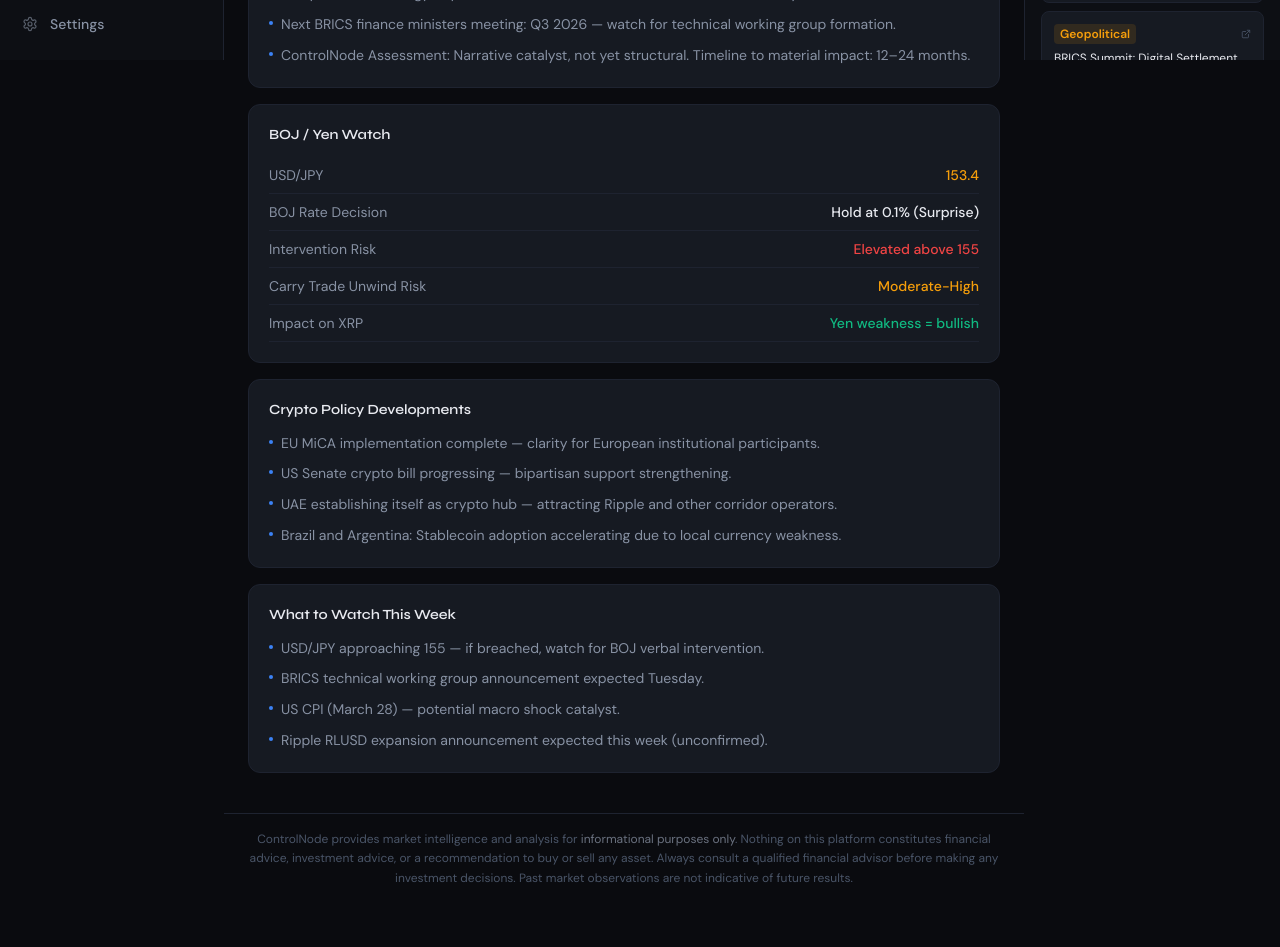
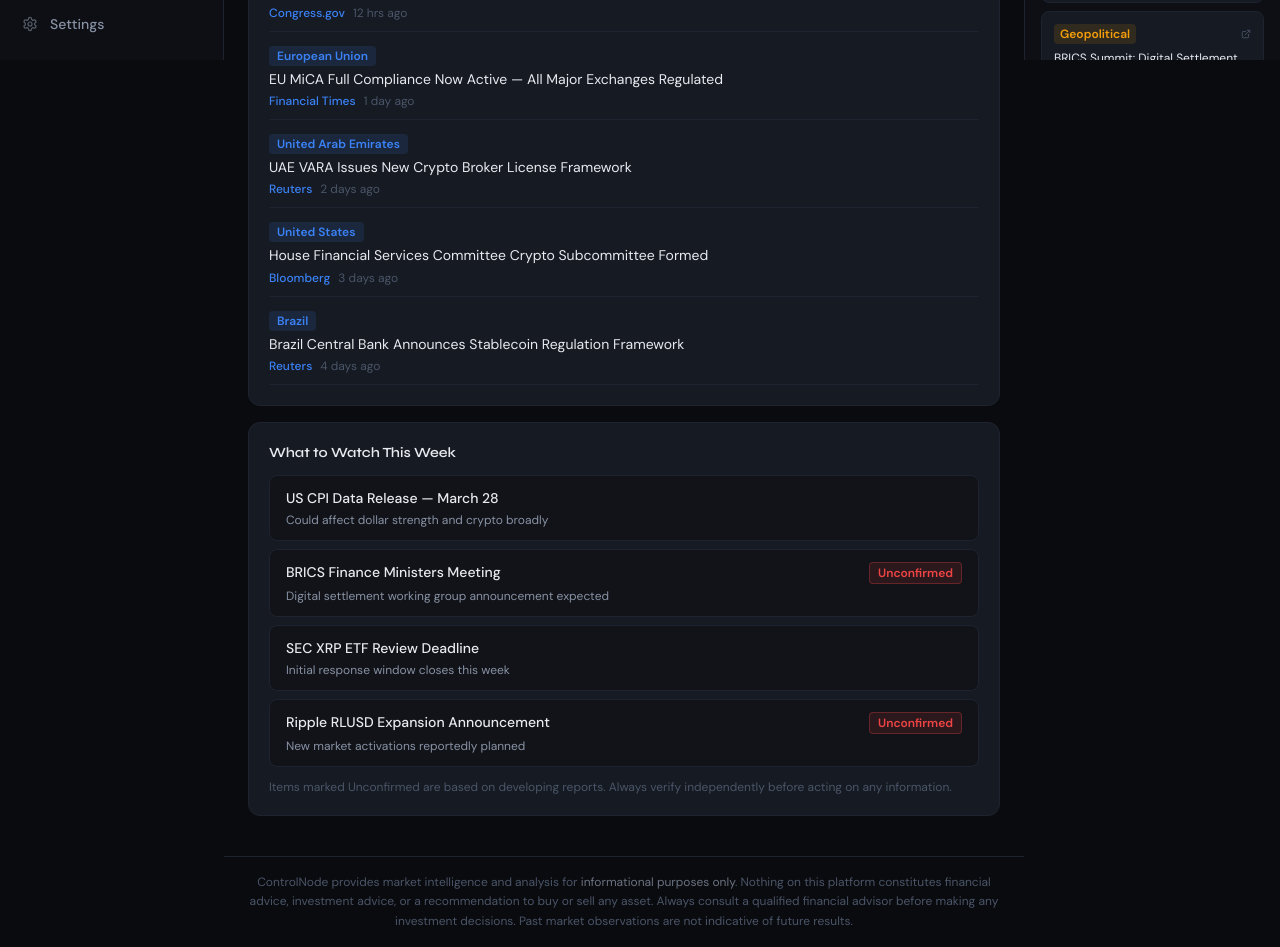
Before and after one commit to leadkastos/controlnode, a React (Vite) app: page /geopolitical-watch in a window 1280 px wide. Shown: the part 740-1687 px from the top of the page. Before the commit the page ends 1644 px from the top, so only its background shows below. Built offline with nearby package versions, Linux system fonts and the light colour scheme.

Commit message:
Update GeopoliticalWatch.jsx

```diff
--- a/src/pages/GeopoliticalWatch.jsx
+++ b/src/pages/GeopoliticalWatch.jsx
@@ -1,14 +1,30 @@
 import React from 'react'
 import AppLayout from '../components/AppLayout'
-import DetailPageLayout, { DetailSection, DataRow, BulletList } from '../components/DetailPageLayout'
+import DetailPageLayout, { DetailSection, BulletList } from '../components/DetailPageLayout'
 import { Badge } from '../components/UI'
+import { ExternalLink } from 'lucide-react'
 
 const flashPoints = [
   { region: 'Japan / USD-JPY', level: 'High', color: 'red', note: 'BOJ hold → Yen weakness. Carry trade unwind risk elevated.' },
   { region: 'BRICS Summit', level: 'Elevated', color: 'yellow', note: 'Digital settlement framework language introduced. Monitoring.' },
-  { region: 'Middle East', level: 'Moderate', color: 'yellow', note: 'Oil supply disruption risk. Brent at $87.40.' },
+  { region: 'Middle East / Oil', level: 'Moderate', color: 'yellow', note: 'Oil supply disruption risk. Brent at $87.40.' },
   { region: 'US–China Trade', level: 'Low', color: 'green', note: 'Tariff talks ongoing. No new escalation in 30 days.' },
   { region: 'Taiwan Strait', level: 'Monitor', color: 'blue', note: 'No new incidents. Background risk persists.' },
+]
+
+const cryptoPolicyNews = [
+  { region: 'United States', headline: 'Senate Banking Committee Schedules Crypto Market Structure Hearing', source: 'Congress.gov', time: '12 hrs ago', confirmed: true },
+  { region: 'European Union', headline: 'EU MiCA Full Compliance Now Active — All Major Exchanges Regulated', source: 'Financial Times', time: '1 day ago', confirmed: true },
+  { region: 'United Arab Emirates', headline: 'UAE VARA Issues New Crypto Broker License Framework', source: 'Reuters', time: '2 days ago', confirmed: true },
+  { region: 'United States', headline: 'House Financial Services Committee Crypto Subcommittee Formed', source: 'Bloomberg', time: '3 days ago', confirmed: true },
+  { region: 'Brazil', headline: 'Brazil Central Bank Announces Stablecoin Regulation Framework', source: 'Reuters', time: '4 days ago', confirmed: true },
+]
+
+const weeklyWatch = [
+  { item: 'US CPI Data Release — March 28', impact: 'Could affect dollar strength and crypto broadly', confirmed: true },
+  { item: 'BRICS Finance Ministers Meeting', impact: 'Digital settlement working group announcement expected', confirmed: false },
+  { item: 'SEC XRP ETF Review Deadline', impact: 'Initial response window closes this week', confirmed: true },
+  { item: 'Ripple RLUSD Expansion Announcement', impact: 'New market activations reportedly planned', confirmed: false },
 ]
 
 export default function GeopoliticalWatch() {
@@ -16,14 +32,16 @@
     <AppLayout>
       <DetailPageLayout
         title="Geopolitical Watch"
-        subtitle="Tracking macro geopolitical events that directly and indirectly influence crypto market structure."
+        subtitle="Macro geopolitical events and crypto policy developments that may affect XRP and digital assets. Informational purposes only."
         badge="RISK LEVEL: ELEVATED"
         badgeColor="yellow"
       >
+
+        {/* Flash Points */}
         <DetailSection title="Active Flash Points">
-          <div className="space-y-3">
+          <div className="space-y-2">
             {flashPoints.map((fp) => (
-              <div key={fp.region} className="flex items-start justify-between gap-3 py-2" style={{ borderBottom: '1px solid #1e2330' }}>
+              <div key={fp.region} className="flex items-start justify-between gap-3 py-2.5" style={{ borderBottom: '1px solid #1e2330' }}>
                 <div>
                   <p className="text-sm font-medium" style={{ color: '#e8eaf0' }}>{fp.region}</p>
                   <p className="text-xs mt-0.5" style={{ color: '#8892a4' }}>{fp.note}</p>
@@ -34,43 +52,62 @@
           </div>
         </DetailSection>
 
-        <DetailSection title="BRICS Summit — Key Developments">
-          <BulletList items={[
-            'First mention of "digital settlement framework" in official BRICS communiqué — significant language shift.',
-            'India and Brazil both signaled openness to non-USD settlement pilots for bilateral trade.',
-            'No specific technology or protocol named — XRP/RLUSD not mentioned directly.',
-            'Next BRICS finance ministers meeting: Q3 2026 — watch for technical working group formation.',
-            'ControlNode Assessment: Narrative catalyst, not yet structural. Timeline to material impact: 12–24 months.',
-          ]} />
-        </DetailSection>
-
-        <DetailSection title="BOJ / Yen Watch">
-          <div className="space-y-0">
-            <DataRow label="USD/JPY" value="153.4" valueColor="#f59e0b" />
-            <DataRow label="BOJ Rate Decision" value="Hold at 0.1% (Surprise)" />
-            <DataRow label="Intervention Risk" value="Elevated above 155" valueColor="#ef4444" />
-            <DataRow label="Carry Trade Unwind Risk" value="Moderate-High" valueColor="#f59e0b" />
-            <DataRow label="Impact on XRP" value="Yen weakness = bullish" valueColor="#10b981" />
+        {/* Crypto Policy */}
+        <DetailSection title="Crypto Policy Developments">
+          <div className="space-y-1">
+            {cryptoPolicyNews.map((item, i) => (
+              <div key={i} className="py-2.5" style={{ borderBottom: '1px solid #1e2330' }}>
+                <div className="flex items-center gap-2 mb-1 flex-wrap">
+                  <span
+                    className="text-xs font-semibold px-2 py-0.5 rounded"
+                    style={{ background: 'rgba(59,130,246,0.12)', color: '#3b82f6' }}
+                  >
+                    {item.region}
+                  </span>
+                  {!item.confirmed && (
+                    <span
+                      className="text-xs font-semibold px-2 py-0.5 rounded"
+                      style={{ background: 'rgba(239,68,68,0.12)', color: '#ef4444', border: '1px solid rgba(239,68,68,0.3)' }}
+                    >
+                      Unconfirmed
+                    </span>
+                  )}
+                </div>
+                <p className="text-sm leading-snug mb-1" style={{ color: '#e8eaf0' }}>{item.headline}</p>
+                <div className="flex items-center gap-2">
+                  <span className="text-xs font-medium" style={{ color: '#3b82f6' }}>{item.source}</span>
+                  <span className="text-xs" style={{ color: '#4a5568' }}>{item.time}</span>
+                </div>
+              </div>
+            ))}
           </div>
         </DetailSection>
 
-        <DetailSection title="Crypto Policy Developments">
-          <BulletList items={[
-            'EU MiCA implementation complete — clarity for European institutional participants.',
-            'US Senate crypto bill progressing — bipartisan support strengthening.',
-            'UAE establishing itself as crypto hub — attracting Ripple and other corridor operators.',
-            'Brazil and Argentina: Stablecoin adoption accelerating due to local currency weakness.',
-          ]} />
+        {/* What to Watch */}
+        <DetailSection title="What to Watch This Week">
+          <div className="space-y-2">
+            {weeklyWatch.map((item, i) => (
+              <div key={i} className="px-4 py-3 rounded-lg" style={{ background: '#111318', border: '1px solid #1e2330' }}>
+                <div className="flex items-start justify-between gap-2 flex-wrap">
+                  <p className="text-sm font-medium" style={{ color: '#e8eaf0' }}>{item.item}</p>
+                  {!item.confirmed && (
+                    <span
+                      className="text-xs font-semibold px-2 py-0.5 rounded flex-shrink-0"
+                      style={{ background: 'rgba(239,68,68,0.12)', color: '#ef4444', border: '1px solid rgba(239,68,68,0.3)' }}
+                    >
+                      Unconfirmed
+                    </span>
+                  )}
+                </div>
+                <p className="text-xs mt-1" style={{ color: '#8892a4' }}>{item.impact}</p>
+              </div>
+            ))}
+          </div>
+          <p className="text-xs mt-3" style={{ color: '#4a5568' }}>
+            Items marked Unconfirmed are based on developing reports. Always verify independently before acting on any information.
+          </p>
         </DetailSection>
 
-        <DetailSection title="What to Watch This Week">
-          <BulletList items={[
-            'USD/JPY approaching 155 — if breached, watch for BOJ verbal intervention.',
-            'BRICS technical working group announcement expected Tuesday.',
-            'US CPI (March 28) — potential macro shock catalyst.',
-            'Ripple RLUSD expansion announcement expected this week (unconfirmed).',
-          ]} />
-        </DetailSection>
       </DetailPageLayout>
     </AppLayout>
   )
```
